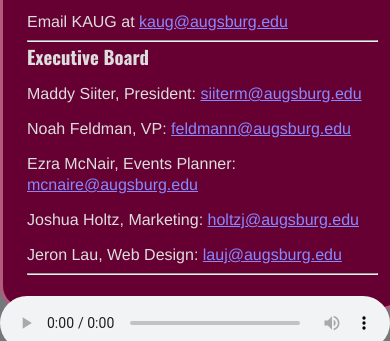
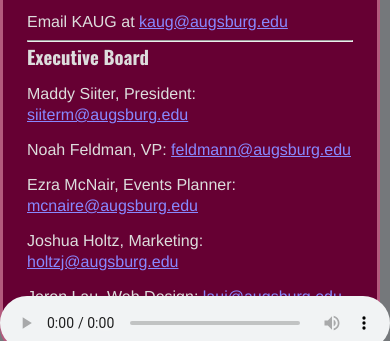
Before and after one commit to kaugradio/kaugradio.github.io, a plain HTML site: page about.html in a window 390 px wide. Shown: the part 503-844 px from the top of the page. Drawn offline with Linux system fonts and the light colour scheme.

Commit message:
Fixed weird side scrolling issue on small screens.

```diff
--- a/about.html
+++ b/about.html
@@ -113,6 +113,7 @@
       flex: 1 1 auto;
       display: flex;
       flex-flow: column;
+      padding: 0px;
     }
     input {
       -moz-box-sizing: content-box;
@@ -133,7 +134,7 @@
 </div>
       <div style="flex: 1 1 auto;"></div>
     </div>
-    <div class="content">
+    <div id="content" class="content">
       <div class="page">
         <h1>About KAUG</h1>
         <hr/>
@@ -168,19 +169,25 @@
 <script type="text/javascript">
 var player;
 var pagename;
-var mobile = false;
+var content;
 // linksmenu = document.getElementById("links");
 player = document.getElementById("player");
 pagename = document.getElementById("pagename");
+content = document.getElementById("content");
 function resize() {
 	if (window.innerWidth < 550) {
-		mobile = true;
 		// Mobile
-		pagename.style.fontSize = '14pt';
+        if (window.innerWidth < 400) {
+		    pagename.style.fontSize = '14pt';
+            content.style.paddingRight = '28px';
+        } else {
+		    pagename.style.fontSize = '14pt';
+            content.style.paddingRight = '18px';
+        }
 	} else {
 		// Not Mobile
-		mobile = false;
 		pagename.style.fontSize = '29pt';
+        content.style.paddingRight = '0px';
 	}
     player.style.top = (window.innerHeight - 45) + 'px';
 }
```
Also changed, not shown: index.html (+12 -5 lines).
